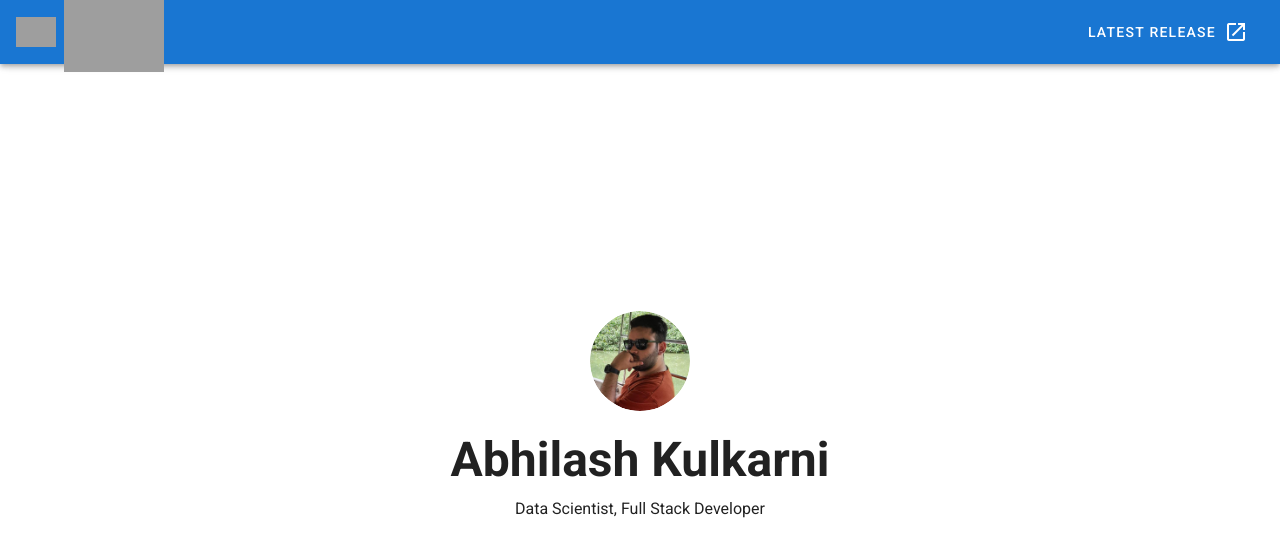
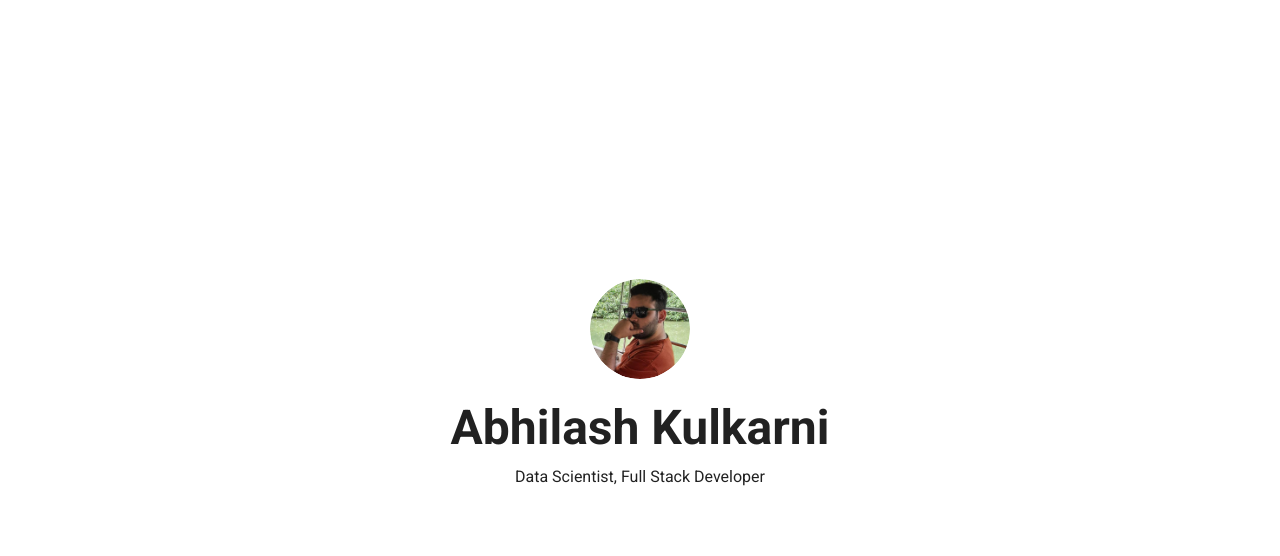
Before and after one commit to abhilashkulkarniofficial/abhilash-kulkarni, a Vue app: page / in a window 1280 px wide. Shown: the top 556 px of the page. Built offline with nearby package versions, Linux system fonts and the light colour scheme; grey boxes are pictures that could not be loaded.

Commit message:
Changed App.vue

```diff
--- a/src/App.vue
+++ b/src/App.vue
@@ -1,41 +1,5 @@
 <template>
   <v-app>
-    <v-app-bar
-      app
-      color="primary"
-      dark
-    >
-      <div class="d-flex align-center">
-        <v-img
-          alt="Vuetify Logo"
-          class="shrink mr-2"
-          contain
-          src="https://cdn.vuetifyjs.com/images/logos/vuetify-logo-dark.png"
-          transition="scale-transition"
-          width="40"
-        />
-
-        <v-img
-          alt="Vuetify Name"
-          class="shrink mt-1 hidden-sm-and-down"
-          contain
-          min-width="100"
-          src="https://cdn.vuetifyjs.com/images/logos/vuetify-name-dark.png"
-          width="100"
-        />
-      </div>
-
-      <v-spacer></v-spacer>
-
-      <v-btn
-        href="https://github.com/vuetifyjs/vuetify/releases/latest"
-        target="_blank"
-        text
-      >
-        <span class="mr-2">Latest Release</span>
-        <v-icon>mdi-open-in-new</v-icon>
-      </v-btn>
-    </v-app-bar>
 
     <v-main>
       <Home/>
```
